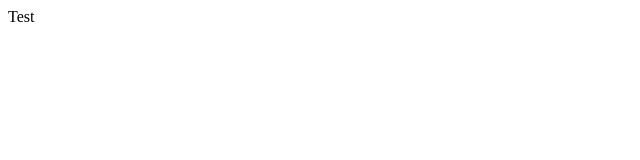
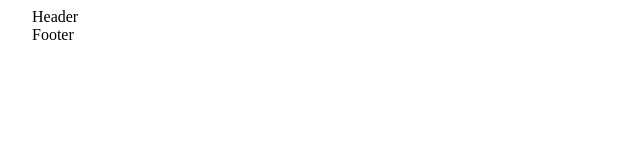
Before and after one commit to neda-pro/chaloos, a React (Vite) app: page / in a window 1280 px wide. Shown: the top 160 px of the page, without its empty margins (0-640 px from the left). Built offline with nearby package versions, Linux system fonts and the light colour scheme.

Commit message:
basic layout setup

```diff
--- /dev/null
+++ b/src/components/AppFooter.jsx
@@ -0,0 +1,5 @@
+const AppFooter = () => {
+  return <div>Footer</div>;
+};
+
+export default AppFooter;
--- /dev/null
+++ b/src/components/AppHeader.jsx
@@ -0,0 +1,5 @@
+const AppHeader = () => {
+  return <div>Header</div>;
+};
+
+export default AppHeader;
--- a/src/routes/root.jsx
+++ b/src/routes/root.jsx
@@ -1,12 +1,15 @@
-import { Box } from "@mui/material";
 import { Outlet } from "react-router-dom";
+import AppHeader from "../components/AppHeader";
+import AppFooter from "../components/AppFooter";
+import { Container } from "@mui/material";
 
 const Root = () => {
   return (
-    <>
-      <Box>Test</Box>
+    <Container maxWidth="xl">
+      <AppHeader />
       <Outlet />
-    </>
+      <AppFooter />
+    </Container>
   );
 };
 
```
